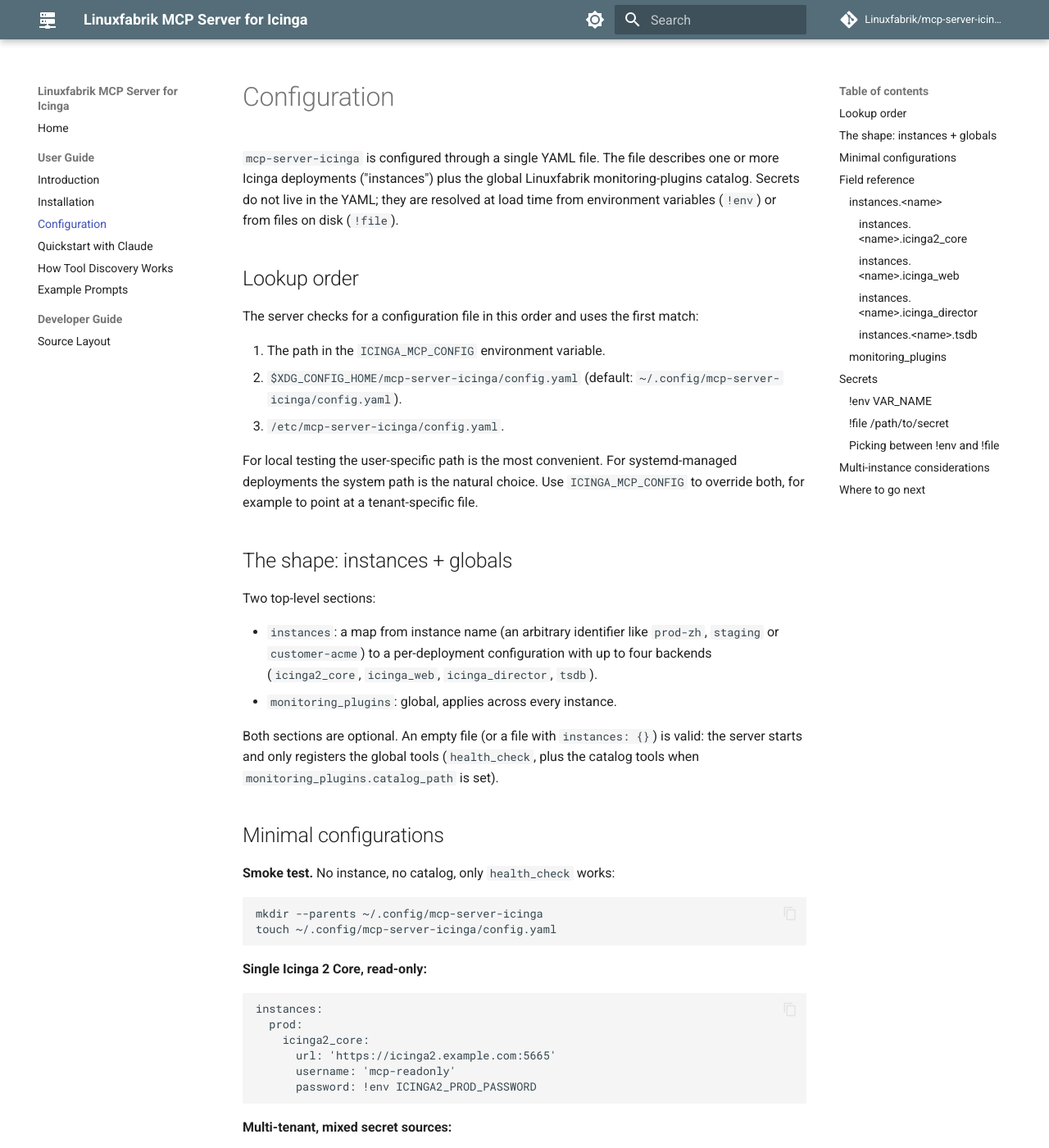
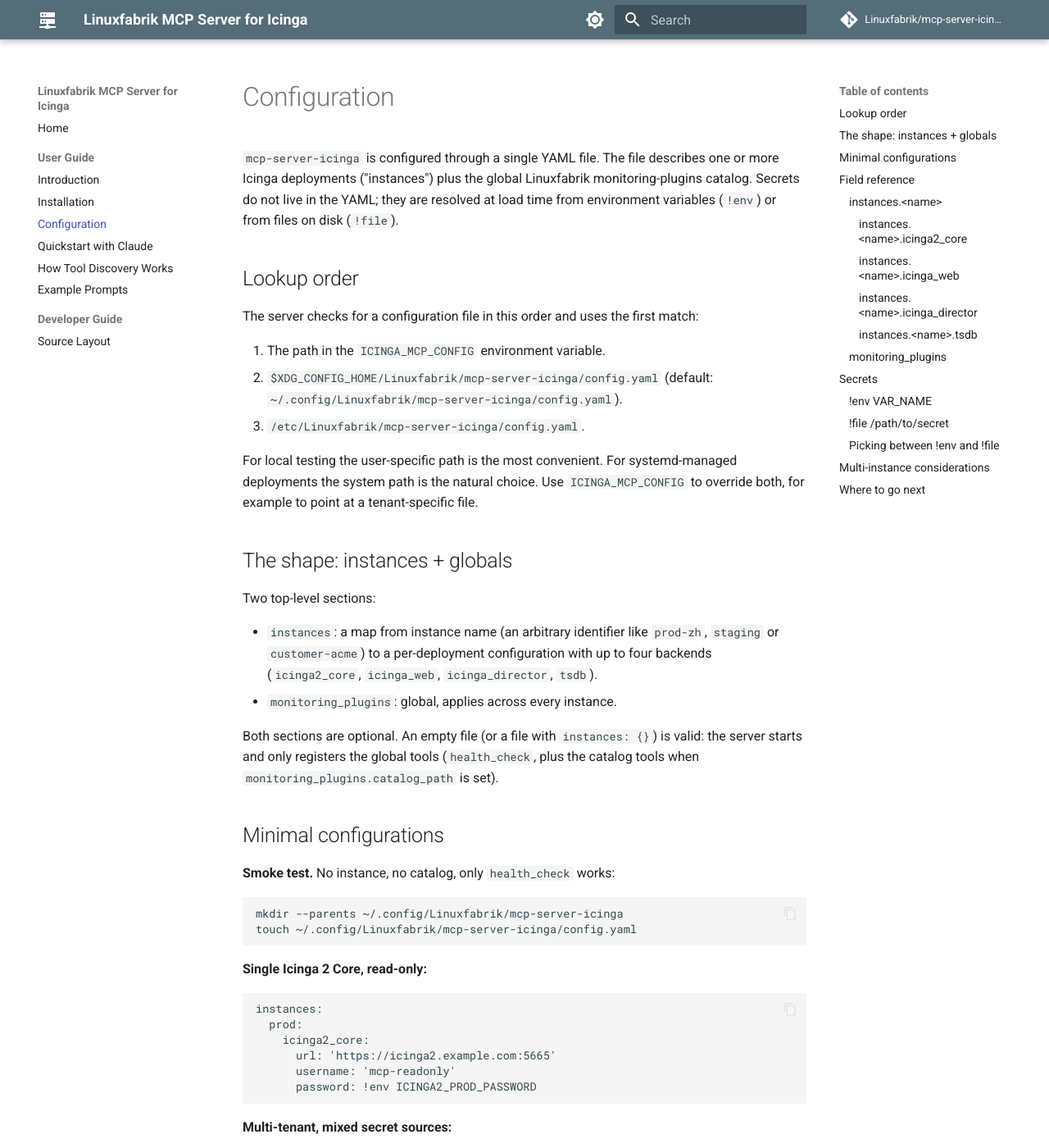
Before and after one commit to Linuxfabrik/mcp-server-icinga, an MkDocs documentation site: the page built from docs/user-guide/03 - Configuration.md, in a window 1280 px wide and 1400 px high. Shown: the whole window at 82% size. Built offline with MkDocs 1.6.1 and Material for MkDocs 9.7.7, drawn with Linux system fonts in a browser that asks for light colours; comment, search, counter and statistics services are not loaded; some of the changed text lies outside the part shown.

Commit message:
chore(config): store config under ~/.config/Linuxfabrik
Namespace the user and system config lookup paths under a Linuxfabrik
organisation directory, matching the firewallfabrik convention
(Qt setOrganizationName('Linuxfabrik')):

  ~/.config/Linuxfabrik/mcp-server-icinga/config.yaml
  /etc/Linuxfabrik/mcp-server-icinga/config.yaml

The ICINGA_MCP_CONFIG override is unchanged. Updated config docstring,
README, example config, user guide and tests accordingly. Also make the
README link to examples/config.example.yaml absolute so it resolves on the
published documentation site, where the README is served as the index.

````diff
--- a/docs/user-guide/03 - Configuration.md
+++ b/docs/user-guide/03 - Configuration.md
@@ -8,8 +8,8 @@
 The server checks for a configuration file in this order and uses the first match:
 
 1. The path in the `ICINGA_MCP_CONFIG` environment variable.
-2. `$XDG_CONFIG_HOME/mcp-server-icinga/config.yaml` (default: `~/.config/mcp-server-icinga/config.yaml`).
-3. `/etc/mcp-server-icinga/config.yaml`.
+2. `$XDG_CONFIG_HOME/Linuxfabrik/mcp-server-icinga/config.yaml` (default: `~/.config/Linuxfabrik/mcp-server-icinga/config.yaml`).
+3. `/etc/Linuxfabrik/mcp-server-icinga/config.yaml`.
 
 For local testing the user-specific path is the most convenient. For systemd-managed deployments the system path is the natural choice. Use `ICINGA_MCP_CONFIG` to override both, for example to point at a tenant-specific file.
 
@@ -29,8 +29,8 @@
 **Smoke test.** No instance, no catalog, only `health_check` works:
 
 ```bash
-mkdir --parents ~/.config/mcp-server-icinga
-touch ~/.config/mcp-server-icinga/config.yaml
+mkdir --parents ~/.config/Linuxfabrik/mcp-server-icinga
+touch ~/.config/Linuxfabrik/mcp-server-icinga/config.yaml
 ```
 
 **Single Icinga 2 Core, read-only:**
@@ -162,7 +162,7 @@
 - **`!file`** scales better when you have many secrets across many instances. The MCP client config (`claude_desktop_config.json`) stays small, the secrets are managed by your existing credential store / systemd unit / container runtime, and the server process only sees the env vars it needs (mostly just `ICINGA_MCP_CONFIG`).
 - **`!env`** is convenient for local development and for one-off secrets where wiring a file is overkill.
 
-A common production pattern: an `EnvironmentFile=/etc/mcp-server-icinga/secrets.env` for a handful of well-known secrets, plus `!file /run/credentials/...` for everything that is per-instance and managed by systemd `LoadCredential=` or a vault-style mechanism.
+A common production pattern: an `EnvironmentFile=/etc/Linuxfabrik/mcp-server-icinga/secrets.env` for a handful of well-known secrets, plus `!file /run/credentials/...` for everything that is per-instance and managed by systemd `LoadCredential=` or a vault-style mechanism.
 
 
 ## Multi-instance considerations
````
Also changed, not shown: CHANGELOG.md (+1 -1 lines), README.md (+3 -3 lines), docs/user-guide/04 - Quickstart with Claude.md (+5 -5 lines), docs/user-guide/05 - How Tool Discovery Works.md (+2 -2 lines), 3 other files.
